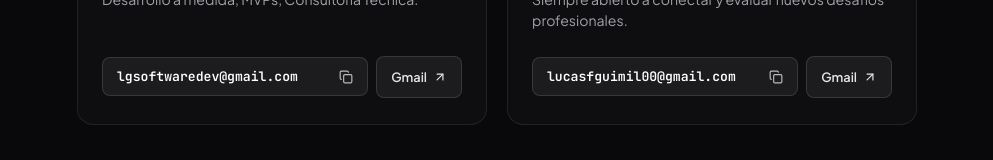
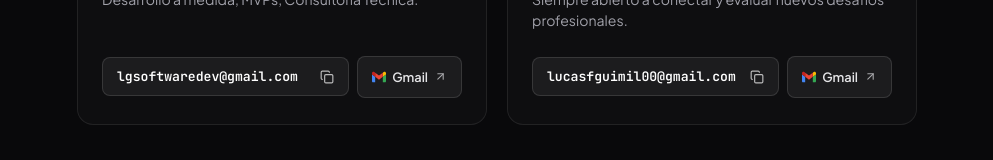
Before and after one commit to lgsoftwaredev-lab/portfolio, a React (Vite) app: page / in a window 1280 px wide. Shown: the part 4214-4374 px from the top of the page, without its empty margins (143-1136 px from the left). Built offline with nearby package versions, Linux system fonts and the light colour scheme.

Commit message:
feat: add official Gmail icon to direct compose buttons in Contact section

```diff
--- a/src/components/Contact.jsx
+++ b/src/components/Contact.jsx
@@ -1,6 +1,25 @@
 import React, { useState } from 'react';
 import { ArrowUpRight, Briefcase, Building2, Copy, Check } from 'lucide-react';
 import { portfolioData } from '../data/portfolioData';
+
+function GmailIcon({ size = 15 }) {
+  return (
+    <svg
+      xmlns="http://www.w3.org/2000/svg"
+      viewBox="0 0 512 512"
+      width={size}
+      height={size}
+      style={{ display: 'inline-block', verticalAlign: 'middle', flexShrink: 0 }}
+      aria-hidden="true"
+    >
+      <path d="M34.9 448h81.5V250.2L0 163v250.2C0 432.5 15.7 448 34.9 448" fill="#4285f4"/>
+      <path d="M395.6 448h81.5c19.3 0 34.9-15.7 34.9-34.9V163l-116.4 87.3" fill="#34a853"/>
+      <path d="M395.6 99v151.3L512 163v-46.5c0-43.2-49.3-67.8-83.8-41.9" fill="#fbbc04"/>
+      <path d="M116.4 250.2V99L256 203.7 395.6 99v151.3L256 355" fill="#ea4335"/>
+      <path d="M0 116.4V163l116.4 87.3V99L83.8 74.5C49.2 48.6 0 73.2 0 116.4" fill="#c5221f"/>
+    </svg>
+  );
+}
 
 export default function Contact() {
   const { emailFreelance, emailLaboral, email } = portfolioData.personal.contact;
@@ -77,8 +96,9 @@ export default function Contact() {
                   className="contact-gmail-btn"
                   title="Abrir en Gmail Web"
                 >
+                  <GmailIcon size={14} />
                   <span>Gmail</span>
-                  <ArrowUpRight size={14} />
+                  <ArrowUpRight size={13} style={{ opacity: 0.7 }} />
                 </a>
               </div>
             </div>
@@ -120,8 +140,9 @@ export default function Contact() {
                   className="contact-gmail-btn"
                   title="Abrir en Gmail Web"
                 >
+                  <GmailIcon size={14} />
                   <span>Gmail</span>
-                  <ArrowUpRight size={14} />
+                  <ArrowUpRight size={13} style={{ opacity: 0.7 }} />
                 </a>
               </div>
             </div>
```
Also changed, not shown: public/skills/gmail-color.svg (added), public/skills/gmail.svg (added).
